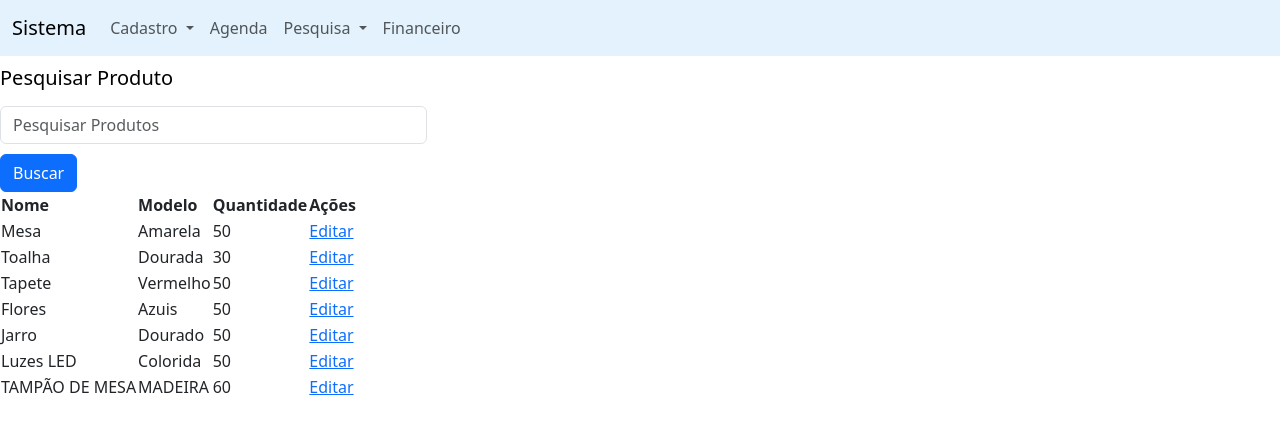
After one commit to gleisonmedeiros/locacao-artigo-de-festas, a Django app: page /listar_produtos/ in a window 1280 px wide. The commit adds this page. Shown: the top 434 px of the page. Run offline with Django 5.2, Linux system fonts and the light colour scheme; data comes from the database, SQL or seed files in the repository; both versions use the stored data as it was after the commit; parts of the project's set-up code (start-up, migrations or seed data) failed here and were passed over; some libraries are stand-ins or nearby versions.

Commit message:
Criando Pesquisa do Produto

```diff
--- a/app_teste/templates/index.html
+++ b/app_teste/templates/index.html
@@ -29,8 +29,8 @@
               </a>
               <ul class="dropdown-menu">
                 <li><a class="dropdown-item" href="{% url 'pesquisacliente' %}">Cliente</a></li>
-                <li><a class="dropdown-item" href="">Produto</a></li>
-                <li><a class="dropdown-item" href="">Pedido</a></li>
+                <li><a class="dropdown-item" href="{% url 'listar_produtos' %}">Produto</a></li>
+                <li><a class="dropdown-item" href="{% url 'pesquisacliente' %}">Pedido</a></li>
               </ul>
             </li>
             <li class="nav-item">
--- /dev/null
+++ b/app_teste/templates/pesquisa_produto.html
@@ -0,0 +1,36 @@
+{% extends 'index.html' %}
+
+{% block content %}
+
+    <nav class="navbar"  style="margin-top: 50px;" >
+        <a class="navbar-brand" href="#">Pesquisar Produto</a>
+    </nav>
+
+    <div class="col-4">
+        <form method="GET" action="{% url 'listar_produtos' %}">
+            <input name="search" class="form-control" type="text" placeholder="Pesquisar Produtos" aria-label="default input example">
+            <button style="margin-top: 10px;" type="submit" class="btn btn-primary">Buscar</button>
+        </form>
+    </div>
+
+<table>
+    <thead>
+        <tr>
+            <th>Nome</th>
+            <th>Modelo</th>
+            <th>Quantidade</th>
+            <th>Ações</th>
+        </tr>
+    </thead>
+    <tbody>
+        {% for produto in produtos %}
+        <tr>
+            <td>{{ produto.nome }}</td>
+            <td>{{ produto.modelo }}</td>
+            <td>{{ produto.quantidade }}</td>
+            <td><a href="">Editar</a></td>
+        </tr>
+        {% endfor %}
+    </tbody>
+</table>
+{% endblock %}
--- a/app_teste/urls.py
+++ b/app_teste/urls.py
@@ -4,7 +4,8 @@ from .views import (ola_mundo,
                     cadastro_cliente,
                     cadastro_pedido,
                     cadastro_produto,
-                    agenda, pesquisacliente)
+                    agenda, pesquisacliente,
+                    listar_produtos)
 
 urlpatterns = [
     path('ola-mundo/', ola_mundo, name='ola_mundo'),
@@ -14,4 +15,5 @@ urlpatterns = [
     path('cadastro-produto/', cadastro_produto, name='cadastro_produto'),
     path('agenda/', agenda, name='agenda'),
     path('pesquisacliente/', pesquisacliente, name='pesquisacliente'),
+    path('listar_produtos/', listar_produtos, name='listar_produtos'),
 ]
--- a/app_teste/views.py
+++ b/app_teste/views.py
@@ -13,6 +13,14 @@ from collections import defaultdict
 locale.setlocale(locale.LC_TIME, 'pt_BR.utf-8')
 
 lista2 = []
+
+def listar_produtos(request):
+    query = request.GET.get('search')
+    if query:
+        produtos = Produto_Model.objects.filter(nome__icontains=query)
+    else:
+        produtos = Produto_Model.objects.all()
+    return render(request, 'pesquisa_produto.html', {'produtos': produtos})
 
 
 def ola_mundo(request):
```
Also changed, not shown: db.sqlite3.
